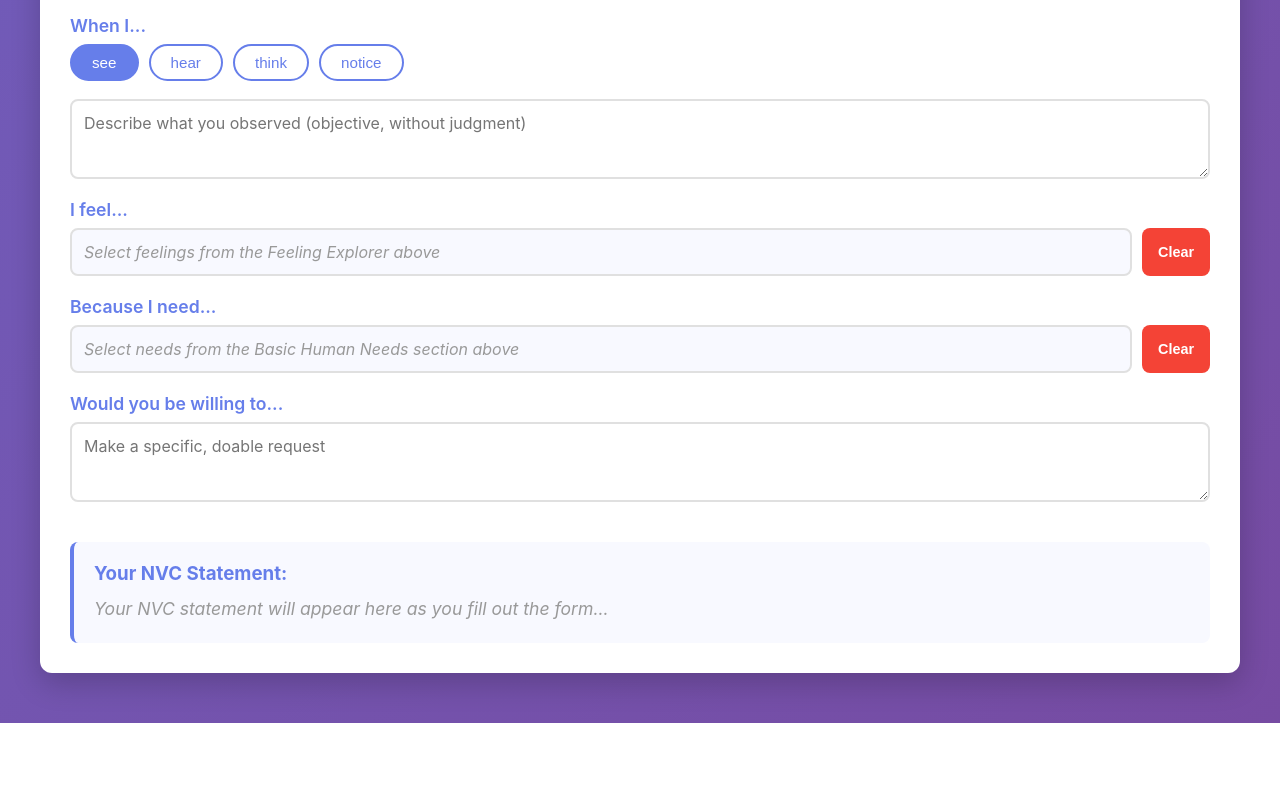
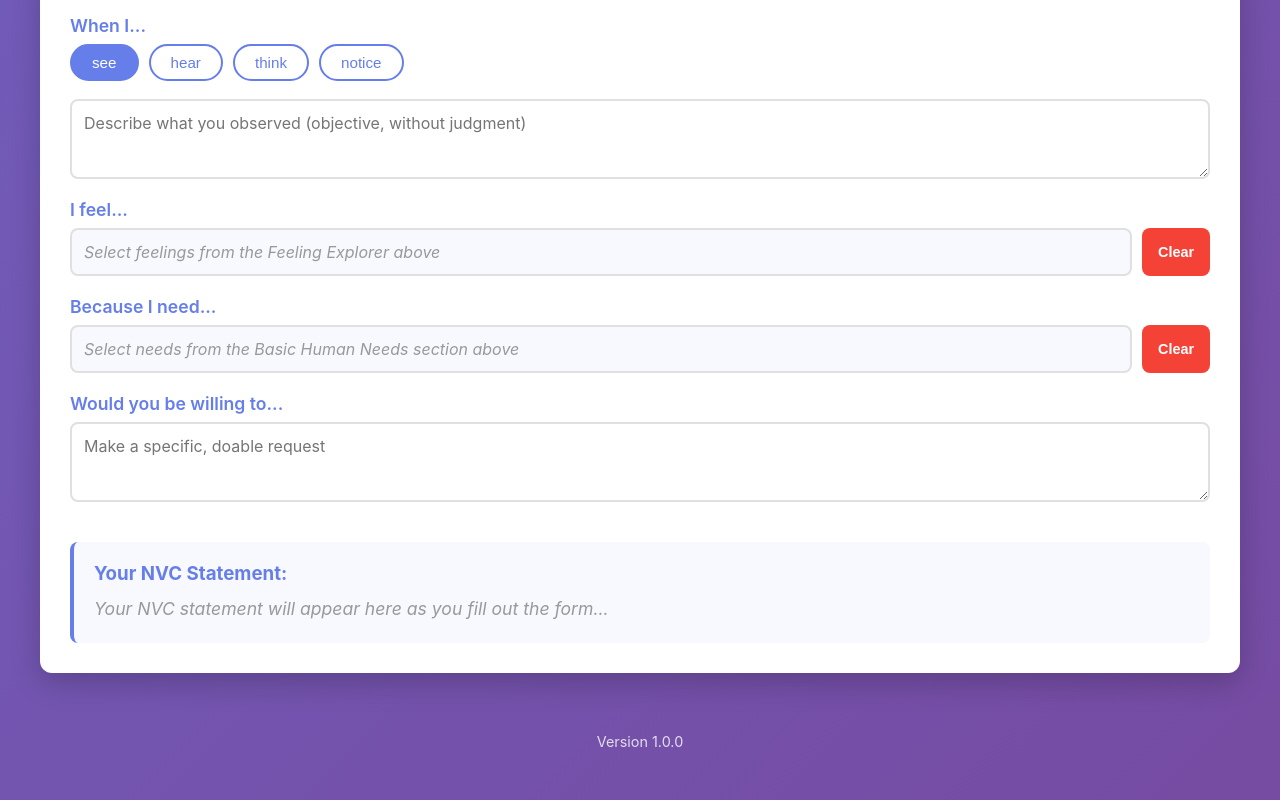
Before and after one commit to WolverineFan/nvc-practice, a website: page index.html in a window 1280 px wide. Shown: the part 4695-5495 px from the top of the page. Before the commit the page ends 5418 px from the top, so only its background shows below. Drawn offline with Linux system fonts and the light colour scheme.

Commit message:
Add a version number to the page

```diff
--- a/index.html
+++ b/index.html
@@ -181,6 +181,10 @@
 
     </div>
 
+    <footer>
+        <p>Version 1.0.0</p>
+    </footer>
+
     <script src="nvc-data.js?v=1.1"></script>
     <script src="script.js?v=1.1"></script>
 </body>
--- a/styles.css
+++ b/styles.css
@@ -690,3 +690,16 @@ header h1 {
         touch-action: pan-y;
     }
 }
+
+/* Footer */
+footer {
+    text-align: center;
+    padding: 30px 20px;
+    color: white;
+    opacity: 0.8;
+    font-size: 0.9rem;
+}
+
+footer p {
+    margin: 0;
+}
```
